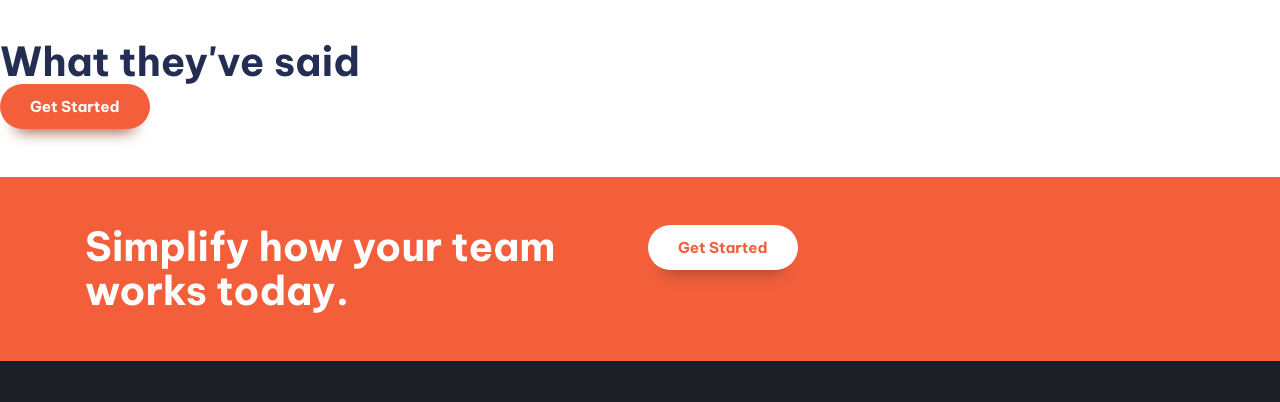
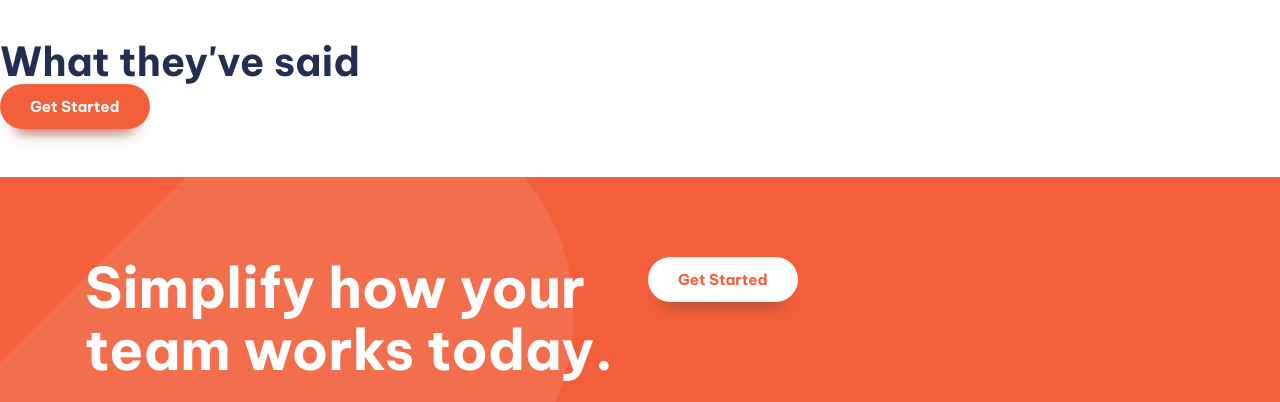
Before and after one commit to WIDDITXP/manage-project, a website built with Vite: page index.html in a window 1280 px wide. Shown: the part 1393-1795 px from the top of the page. Built offline with nearby package versions, Linux system fonts and the light colour scheme.

Commit message:
added background things and fixed positioning

```diff
--- a/index.html
+++ b/index.html
@@ -103,14 +103,14 @@
         <button class="button">Get Started</button>
       </section>
 
-      <section class="cta | padding-block-700 | bg-accent-400 text-neutral-100">
+      <section class="cta | padding-block-900 | bg-accent-400 text-neutral-100">
         <div class="container">
-          <div class="even-columns">
+          <div class="even-columns vertical-align-center-">
             <div>
-              <p class="fs-secondary-heading fw-bold">Simplify how your team works today.</p>
+              <p class="fs-primary-heading fw-bold">Simplify how your team works today.</p>
             </div>
-            <div>
-              <button class="button" data-type="inverted">Get Started</button>
+            <div class="justify-self-end-md">
+              <button class="button push-right" data-type="inverted">Get Started</button>
             </div>
           </div>
         </div>
--- a/style.css
+++ b/style.css
@@ -254,6 +254,33 @@ p[data-width="wide"] {
   }
 }
 
+/* CTA */
+
+.cta {
+  position: relative;
+  isolation: isolate;
+  text-align: center;
+}
+
+@media (min-width: 50em) {
+  .cta {
+    text-align: left;
+
+  }
+}
+
+.cta::before {
+  content: '';
+  position: absolute;
+  z-index: -1;
+  inset: 0;
+  background-image: url('images/bg-tablet-pattern.svg'),
+  url('images/bg-tablet-pattern.svg');
+  background-position: -15rem -5rem, 80rem -42rem;
+  background-repeat: no-repeat;
+  opacity: 0.1;
+}
+
 /* Utility Classes */
 
 .visually-hidden {
@@ -276,13 +303,34 @@ p[data-width="wide"] {
   margin-inline: auto;
 }
 
-:where(.flow :not(:first-child)) {
-  margin-top: var(--flow-spacer, 3em);
-}
-
 .even-columns {
   display: grid;
   gap: 1rem;
+}
+
+@media (min-width: 50em) {
+  .even-columns {
+    grid-auto-flow: column;
+    grid-auto-columns: 1fr;
+  }
+}
+
+.vertical-align-center {
+  align-items: center;
+}
+
+.justify-self-end {
+  margin-left: auto;
+}
+
+@media (min-width: 50em) {
+  .justify-self-end-md {
+    align-items: center;
+  }
+}
+
+:where(.flow :not(:first-child)) {
+  margin-top: var(--flow-spacer, 3em);
 }
 
 .text-primary-400 {
@@ -380,10 +428,3 @@ p[data-width="wide"] {
     display: inline-flex
   }
 }
-
-@media (min-width: 50em) {
-  .even-columns {
-    grid-auto-flow: column;
-    grid-auto-columns: 1fr;
-  }
-}
```
